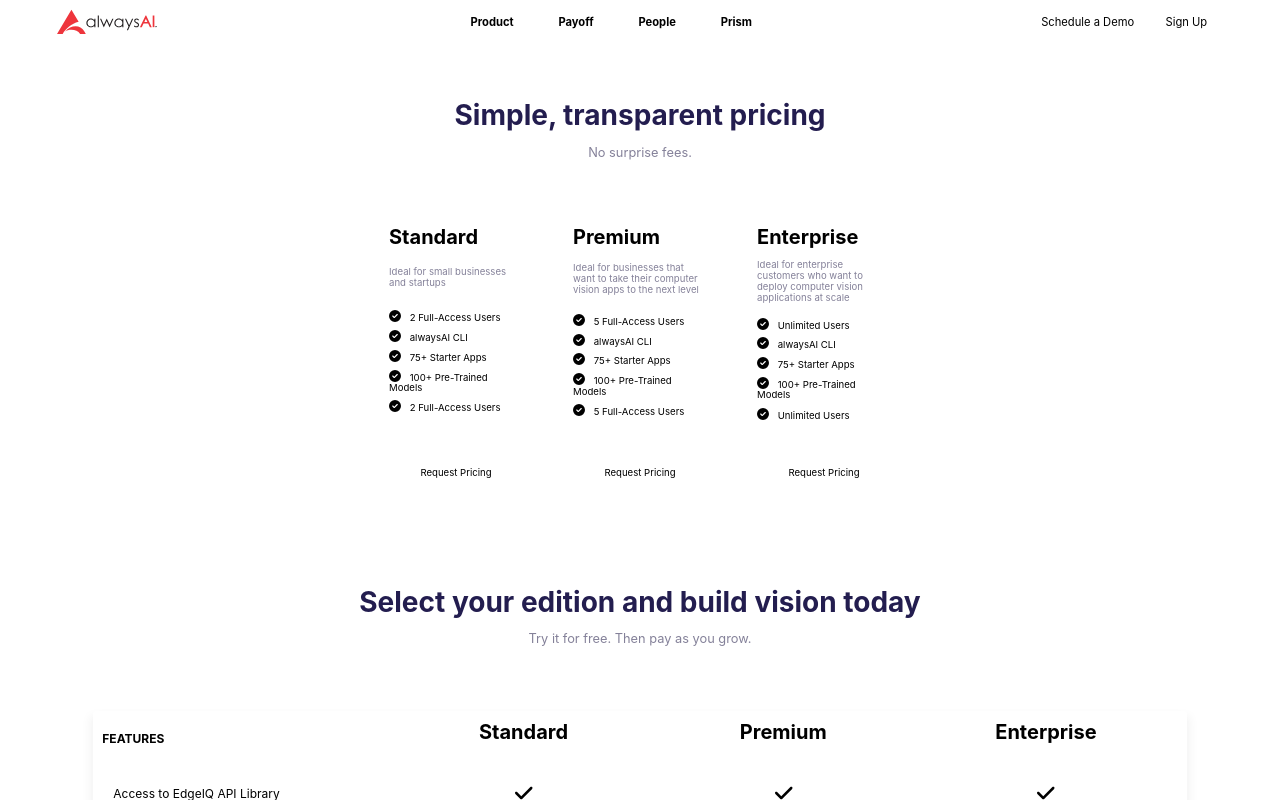
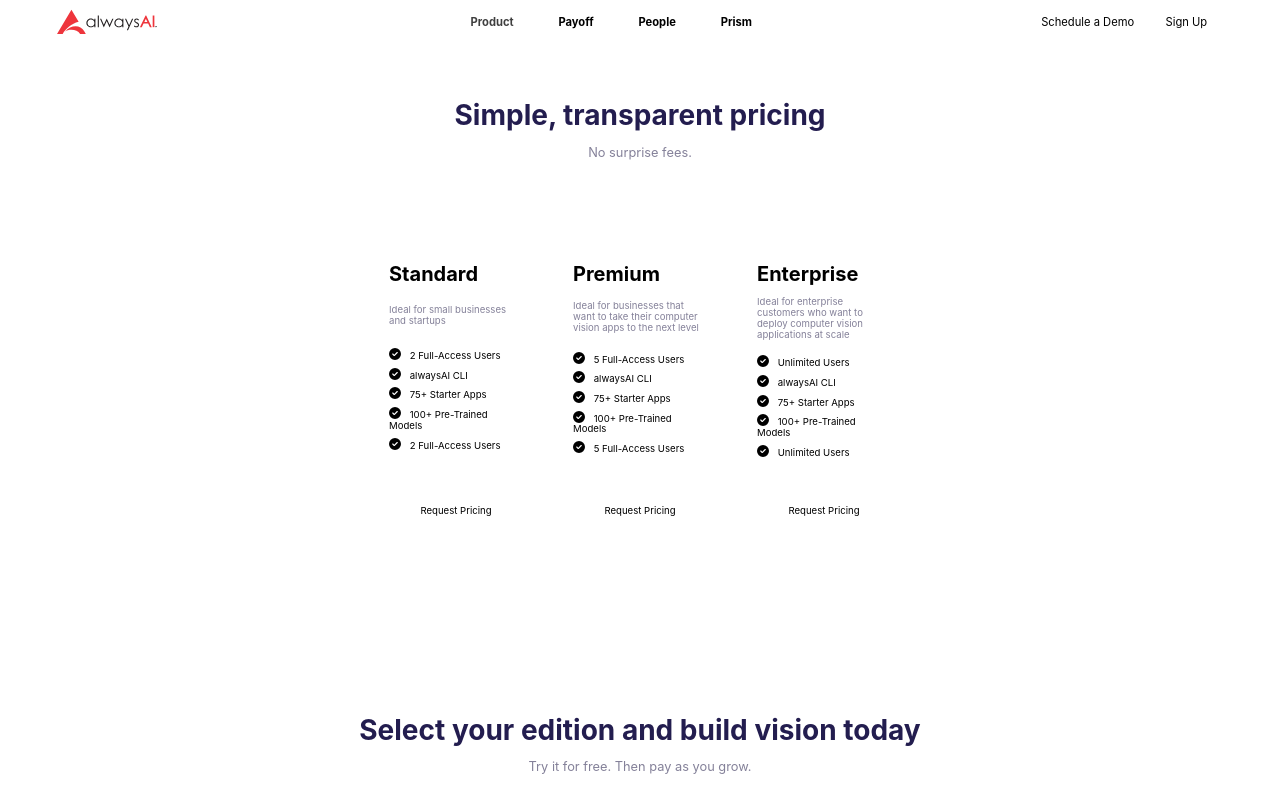
Before and after one commit to nikorosen/alwaysai-takehome, a Next.js app: page / in a window 1280 px wide. In both pictures the pointer is over the link "Product". Shown: the top 800 px of the page. Built offline with nearby package versions, Linux system fonts and the light colour scheme.

Commit message:
fix typo

```diff
--- a/styles/Tiers.module.css
+++ b/styles/Tiers.module.css
@@ -22,7 +22,7 @@
     flex-flow: row wrap;
     background: primary-background-color;
     border-radius: 1rem;
-    height: 34vh;
+    height: 50vh;
     width: 75em;
 
     align-self: center;
--- a/styles/globals.css
+++ b/styles/globals.css
@@ -25,6 +25,10 @@
   cursor: pointer;
 }
 
+a:hover {
+  opacity: 0.75;
+}
+
 p {
   color: #848199;
   font-size: .8rem;
```
